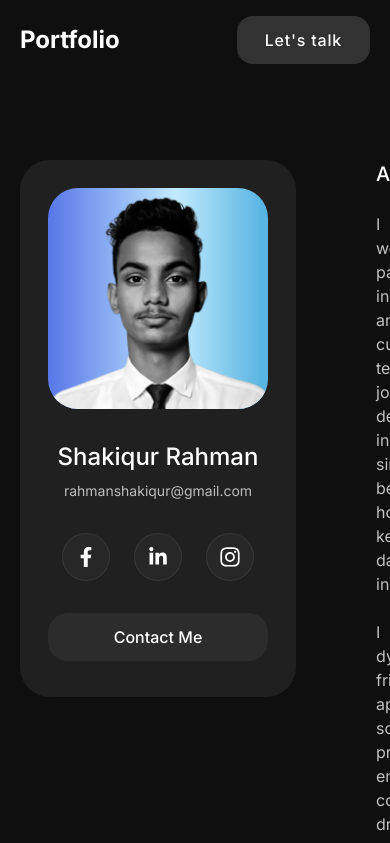
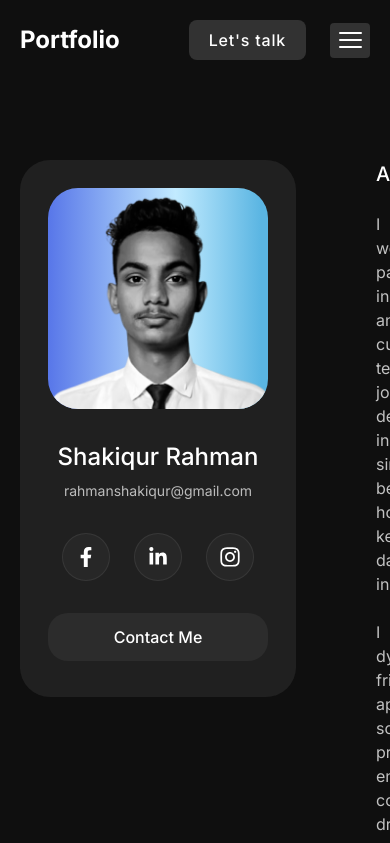
Before and after one commit to Shakiqurrahman/Portfolio-NextJS, a Next.js app: page /credentials in a window 390 px wide. Shown: the top 843 px of the page. Built offline with nearby package versions, Linux system fonts and the light colour scheme.

Commit message:
hamburger menu added

```diff
--- a/src/app/globals.css
+++ b/src/app/globals.css
@@ -1,15 +1,6 @@
 @tailwind base;
 @tailwind components;
 @tailwind utilities;
-
-
-* {
-  padding: 0;
-  margin: 0;
-  list-style: none;
-  text-decoration: none;
-  box-sizing: border-box;
-}
 
 html {
   scroll-behavior: smooth;
@@ -26,7 +17,7 @@ body {
 }
 
 
-.active {
+a.active {
   color: white;
 }
 
@@ -140,3 +131,105 @@ body {
     transform: rotate(15deg);
   }
 }
+
+/* hamburger menu */
+
+.hamburger {
+  width: 23px;
+  height: 1.6px;
+  background: white;
+  border-radius: 3px;
+  transition: all 0.5s ease-in-out;
+  -webkit-user-select: none;
+  user-select: none;
+}
+
+.hamburger::before {
+  content: "";
+  position: absolute;
+  width: 23px;
+  height: 1.6px;
+  background: white;
+  border-radius: 3px;
+  transition: all 0.5s ease-in-out;
+  transform: translateY(-7px);
+}
+
+.hamburger::after {
+  content: "";
+  position: absolute;
+  width: 23px;
+  height: 1.6px;
+  background: white;
+  border-radius: 3px;
+  transition: all 0.5s ease-in-out;
+  transform: translateY(7px);
+}
+
+.active-hamburger {
+  width: 23px;
+  height: 1.6px;
+  background: transparent;
+  border-radius: 3px;
+  transition: all 0.3s ease-in-out;
+  -webkit-user-select: none;
+  user-select: none;
+}
+
+.active-hamburger::before {
+  content: "";
+  position: absolute;
+  width: 23px;
+  height: 1.6px;
+  background: white;
+  border-radius: 3px;
+  transition: all 0.4s ease-in-out;
+  transform: rotate(-45deg);
+}
+
+.active-hamburger::after {
+  content: "";
+  position: absolute;
+  width: 23px;
+  height: 1.6px;
+  background: white;
+  border-radius: 3px;
+  transition: all 0.4s ease-in-out;
+  transform: rotate(45deg);
+}
+
+
+@media (920px >= width) {
+  .nav-links {
+    position: absolute;
+    flex-direction: column;
+    top: 80px;
+    right: 0;
+    width: 100%;
+    background: black;
+    /* transform: translateX(100%); */
+    transition: all 0.4s ease-in-out;
+    overflow: hidden;
+    height: 0;
+  }
+
+  .side-nav {
+    position: absolute;
+    width: 100%;
+    height: 50vh;
+    right: 0;
+    top: 80px;
+    background: black;
+    color: white;
+    /* transform: translateX(0%); */
+    overflow: hidden;
+    transition: all 0.4s ease-in-out;
+  }
+
+  .side-nav li,
+  .nav-links li {
+    text-align: center;
+    font-size: 18px;
+    padding: 20px 0;
+  }
+}
--- a/src/components/Header.jsx
+++ b/src/components/Header.jsx
@@ -2,49 +2,77 @@
 
 import Link from "next/link";
 import { usePathname } from "next/navigation";
+import { useState } from "react";
 
 const Header = () => {
     const pathname = usePathname();
+    const [isOpen, setIsOpen] = useState(false);
+    const handleClose = () => {
+        setIsOpen(false);
+    };
     return (
         <header className="flex items-center justify-between h-[80px]">
             <div>
                 <h1 className="text-2xl font-bold">Portfolio</h1>
             </div>
-      <ul className="md:flex hidden">
-        <li className="mr-14 text-[#bdbdbd] hover:text-white duration-300">
-          <Link className={`link ${pathname === "/" ? "active" : ""}`} href="/">
-            Home
+            <ul
+                className={
+                    isOpen
+                        ? "side-nav z-[999] md:flex md:gap-x-16"
+                        : "nav-links  md:flex text-[15px]  z-[999] gap-x-16"
+                }
+            >
+                <Link
+                    className={`link ${
+                        pathname === "/" ? "active" : ""
+                    } text-[#bdbdbd] hover:text-white duration-300`}
+                    href="/"
+                    onClick={handleClose}
+                >
+                    <li>Home</li>
                 </Link>
-        </li>
-        <li className="mr-14 text-[#bdbdbd] hover:text-white duration-300">
                 <Link
-            className={`link ${pathname === "/about" ? "active" : ""}`}
+                    className={`link ${
+                        pathname === "/about" ? "active" : ""
+                    } text-[#bdbdbd] hover:text-white duration-300`}
                     href="/about"
+                    onClick={handleClose}
                 >
-            About
+                    <li>About</li>
                 </Link>
-        </li>
-        <li className="mr-14 text-[#bdbdbd] hover:text-white duration-300">
                 <Link
-            className={`link ${pathname === "/projects" ? "active" : ""}`}
+                    className={`link ${
+                        pathname === "/projects" ? "active" : ""
+                    } text-[#bdbdbd] hover:text-white duration-300`}
                     href="/projects"
+                    onClick={handleClose}
                 >
-            Projects
+                    <li>Projects</li>
                 </Link>
-        </li>
-        <li className="mr-14 text-[#bdbdbd] hover:text-white duration-300">
                 <Link
-            className={`link ${pathname === "/contact" ? "active" : ""}`}
+                    className={`link ${
+                        pathname === "/contact" ? "active" : ""
+                    } text-[#bdbdbd] hover:text-white duration-300`}
                     href="/contact"
+                    onClick={handleClose}
                 >
-            Contact
+                    <li>Contact</li>
                 </Link>
-        </li>
             </ul>
-      <div className="bg-[#323232] hover:bg-white hover:text-black duration-300  font-medium px-7 py-3 rounded-2xl text-[16px]">
+            <div className="flex items-center gap-6">
                 <Link className="tracking-wider" href="/contact">
+                    <div className="bg-[#323232] hover:bg-white hover:text-black duration-300  font-medium px-5 sm:px-7 py-2 sm:py-3 rounded-lg sm:rounded-2xl text-[16px]">
                         Let's talk
+                    </div>
                 </Link>
+                <div
+                    className="md:hidden w-10 h-[35px] p-2  rounded-[4px] cursor-pointer flex justify-center items-center z-10 bg-[#323232]"
+                    onClick={() => setIsOpen(!isOpen)}
+                >
+                    <div
+                        className={isOpen ? "active-hamburger" : "hamburger"}
+                    ></div>
+                </div>
             </div>
         </header>
     );
```
Lines whose indentation alone changed are shown as unchanged.
